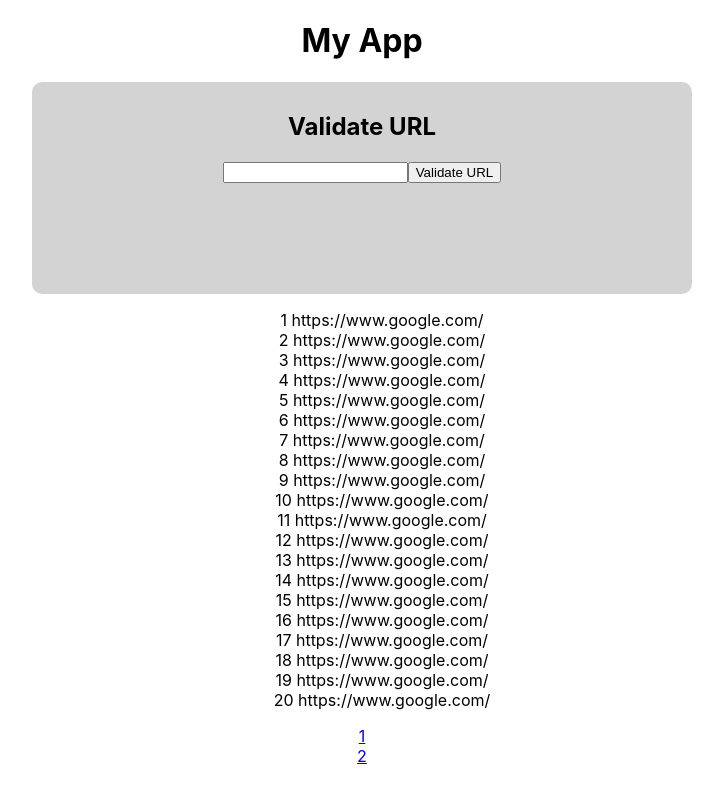
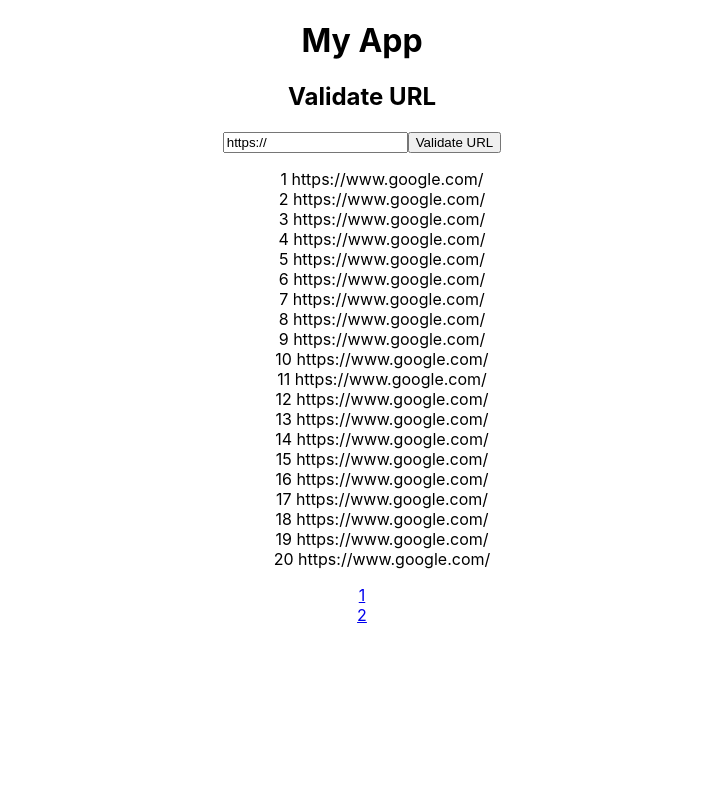
Before and after one commit to maxcramer/phantom, a React (Create React App) app: page / in a window 1280 px wide. Shown: the whole page, without its empty margins (278-1001 px from the left). Built offline with nearby package versions, Linux system fonts and the light colour scheme.

Commit message:
input validating url

```diff
--- a/package.json
+++ b/package.json
@@ -3,6 +3,7 @@
   "version": "0.1.0",
   "private": true,
   "dependencies": {
+    "@tailwindcss/forms": "^0.5.2",
     "@testing-library/jest-dom": "^5.16.4",
     "@testing-library/react": "^13.2.0",
     "@testing-library/user-event": "^13.5.0",
--- a/src/components/UrlInput/UrlInput.css
+++ b/src/components/UrlInput/UrlInput.css
@@ -1,8 +1,8 @@
-form {
+/* form {
     background: lightgray;
     width: 50%;
     margin: 0 auto;
     height: 12rem;
     border-radius: 10px;
     padding: 10px;
-}
+} */
--- a/src/components/UrlInput/UrlInput.js
+++ b/src/components/UrlInput/UrlInput.js
@@ -1,17 +1,35 @@
 import React from "react";
+import { useForm } from "react-hook-form";
 
 import "./UrlInput.css";
 
 const UrlInput = () => {
+  const {
+    register,
+    handleSubmit,
+    watch,
+    formState: { errors },
+  } = useForm({ mode: "onTouched", defaultValues: { url: "https://" } });
+
+  const onSubmit = (data) => console.log(data);
+
   return (
     <React.Fragment>
       <section>
-        <form>
+        <form onSubmit={handleSubmit(onSubmit)}>
           <h2>Validate URL</h2>
-          <input type="url" />
-          <button type="submit" value="Submit">
-            Validate URL
-          </button>
+          <input
+            type="url"
+            {...register("url", {
+              required: { value: true, message: "URL is Required" },
+              pattern: {
+                value: /^((ftp|http|https):\/\/)?www\.([A-z]+)\.([A-z]{2,})/,
+                message: "Please enter a valid URL",
+              },
+            })}
+          />
+          <input type="submit" value="Validate URL"></input>
+          {errors.url && <span>{errors.url.message}</span>}
         </form>
       </section>
     </React.Fragment>
```
Also changed, not shown: 1 other file (tests, documents, lock files or other folders).
